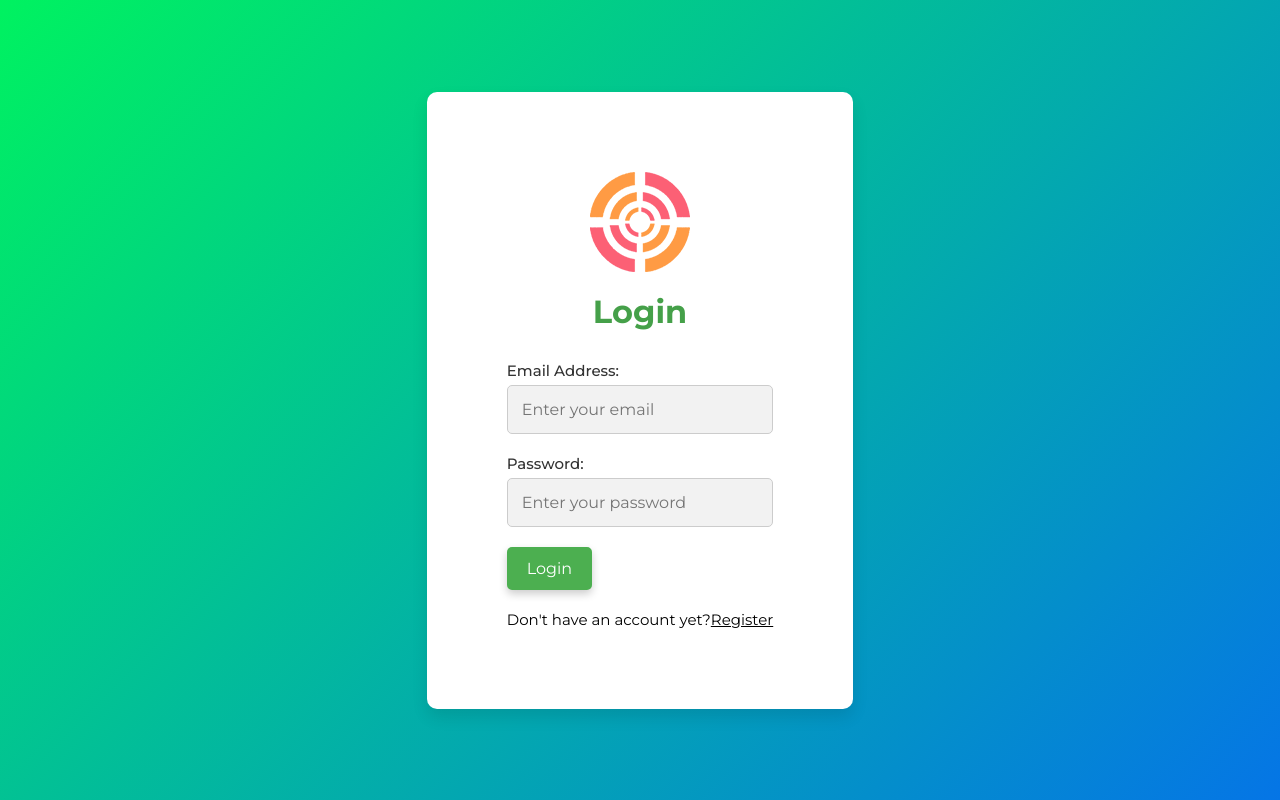
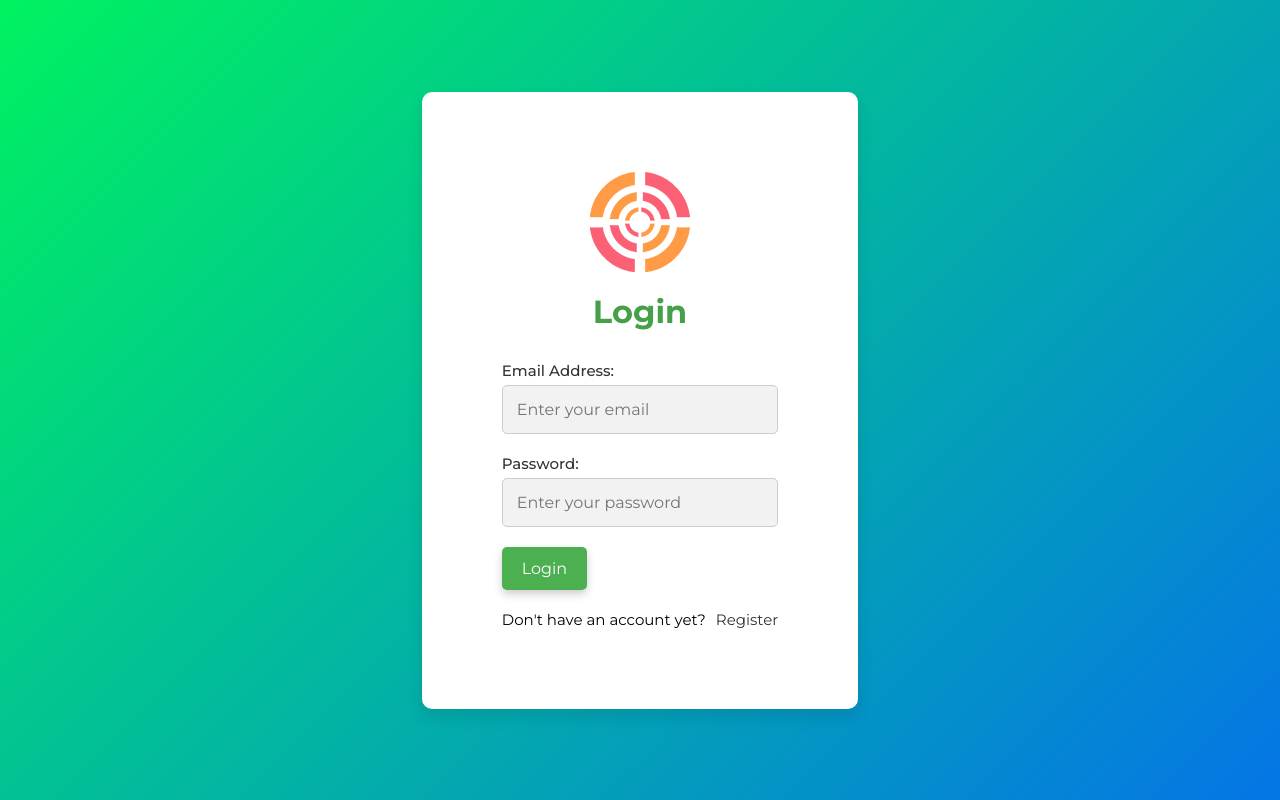
Before and after one commit to harry-olabs/avi-hub, a React (Create React App) app: page /login in a window 1280 px wide. Built offline with nearby package versions, Linux system fonts and the light colour scheme; the HTML template or start-up script is replaced by a standard one.

Commit message:
made few adjustments on the login page

```diff
--- a/src/feature/Login/Login.module.css
+++ b/src/feature/Login/Login.module.css
@@ -1,5 +1,3 @@
-@import "../../components/Main-styles/main.css";
-
 .body {
   background: var(--background-gradient);
   width: 100vw;
--- a/src/feature/Login/index.jsx
+++ b/src/feature/Login/index.jsx
@@ -58,7 +58,7 @@ const Login = () => {
           <p>
             Don't have an account yet?
             <span>
-              <Link to="/registration" className={styles.register__link__anchor}>
+              <Link to="/registration" className={styles.login__link__anchor}>
                 Register
               </Link>
             </span>
--- a/src/index.css
+++ b/src/index.css
@@ -14,6 +14,12 @@ html, body {
   box-sizing: border-box;
   font-family: var(--font-family);
 }
+* {
+  padding: 0;
+  margin: 0;
+  box-sizing: border-box;
+}
+
 
 
 li {
```
